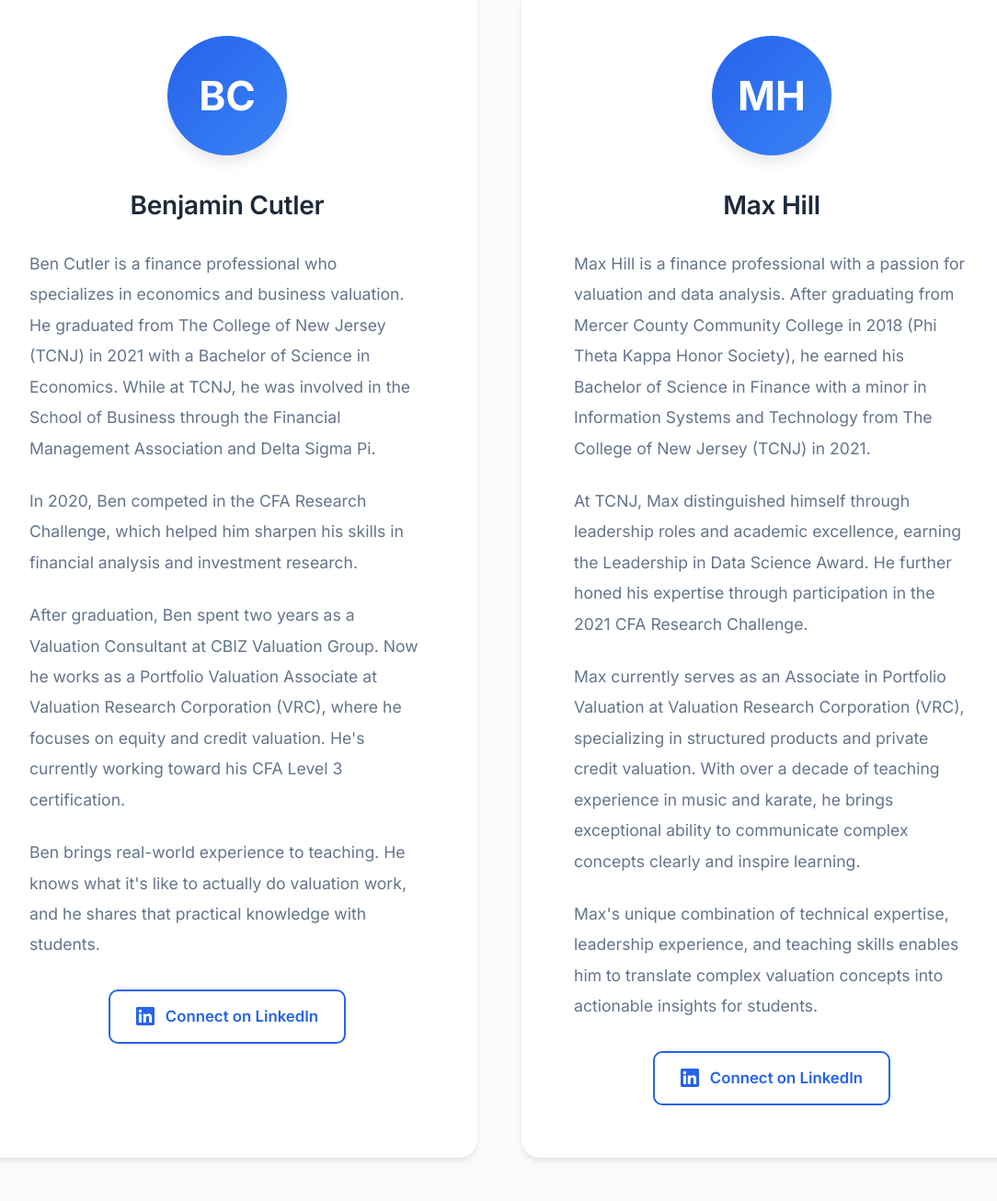
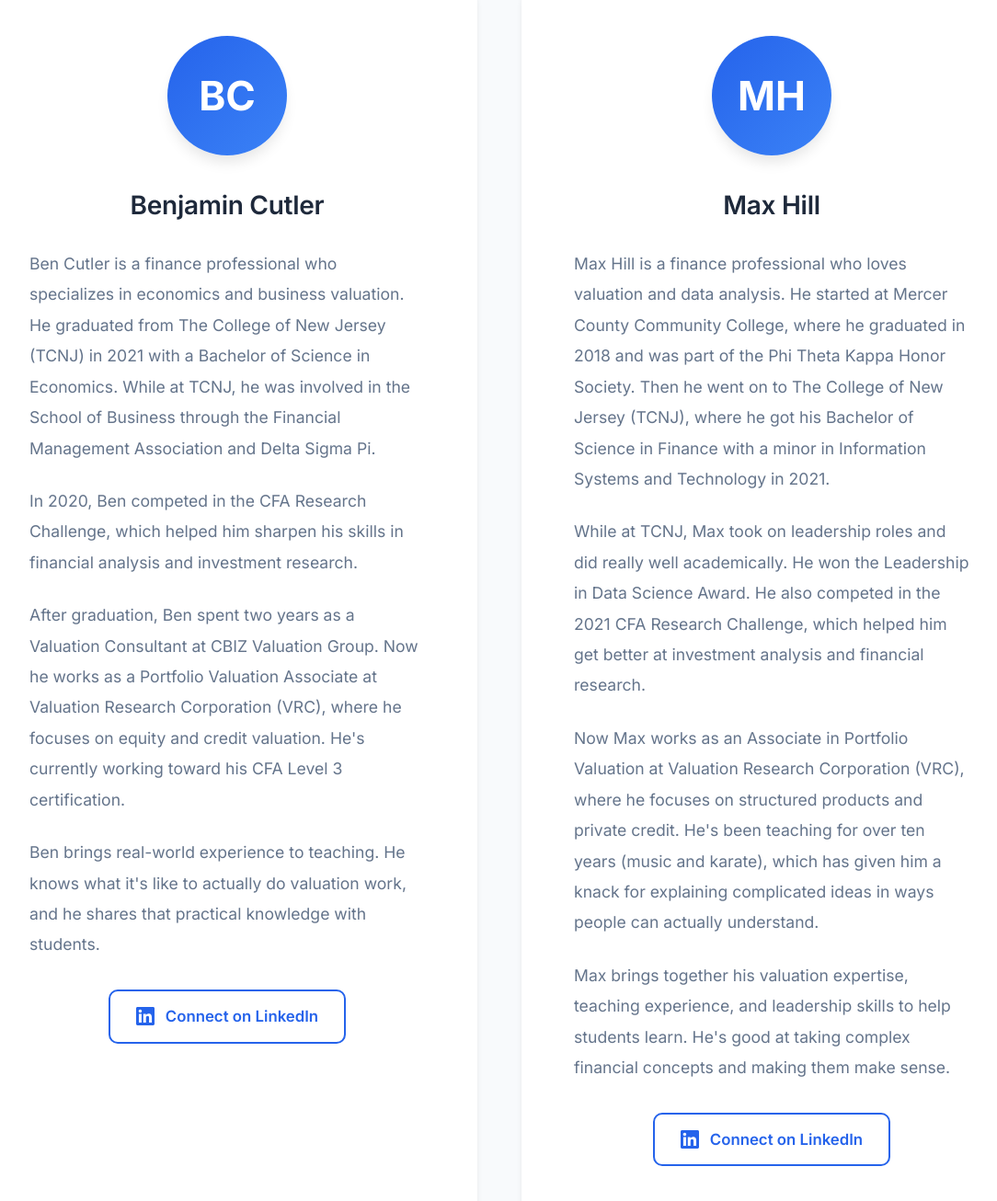
Before and after one commit to samjhill/navigator, a plain HTML site: page index.html in a window 1280 px wide. Shown: the part 5622-6928 px from the top of the page at 92% size, without its empty margins (97-1181 px from the left). Drawn offline with Linux system fonts and the light colour scheme.

Commit message:
Update Max Hill bio to match natural, conversational tone

```diff
--- a/index.html
+++ b/index.html
@@ -324,10 +324,10 @@
                     </div>
                     <h3>Max Hill</h3>
                     <div class="founder-bio">
-                        <p>Max Hill is a finance professional with a passion for valuation and data analysis. After graduating from Mercer County Community College in 2018 (Phi Theta Kappa Honor Society), he earned his Bachelor of Science in Finance with a minor in Information Systems and Technology from The College of New Jersey (TCNJ) in 2021.</p>
-                        <p>At TCNJ, Max distinguished himself through leadership roles and academic excellence, earning the Leadership in Data Science Award. He further honed his expertise through participation in the 2021 CFA Research Challenge.</p>
-                        <p>Max currently serves as an Associate in Portfolio Valuation at Valuation Research Corporation (VRC), specializing in structured products and private credit valuation. With over a decade of teaching experience in music and karate, he brings exceptional ability to communicate complex concepts clearly and inspire learning.</p>
-                        <p>Max's unique combination of technical expertise, leadership experience, and teaching skills enables him to translate complex valuation concepts into actionable insights for students.</p>
+                        <p>Max Hill is a finance professional who loves valuation and data analysis. He started at Mercer County Community College, where he graduated in 2018 and was part of the Phi Theta Kappa Honor Society. Then he went on to The College of New Jersey (TCNJ), where he got his Bachelor of Science in Finance with a minor in Information Systems and Technology in 2021.</p>
+                        <p>While at TCNJ, Max took on leadership roles and did really well academically. He won the Leadership in Data Science Award. He also competed in the 2021 CFA Research Challenge, which helped him get better at investment analysis and financial research.</p>
+                        <p>Now Max works as an Associate in Portfolio Valuation at Valuation Research Corporation (VRC), where he focuses on structured products and private credit. He's been teaching for over ten years (music and karate), which has given him a knack for explaining complicated ideas in ways people can actually understand.</p>
+                        <p>Max brings together his valuation expertise, teaching experience, and leadership skills to help students learn. He's good at taking complex financial concepts and making them make sense.</p>
                     </div>
                     <a href="https://www.linkedin.com/in/maxchill/" target="_blank" class="linkedin-link">
                         <svg width="20" height="20" viewBox="0 0 24 24" fill="currentColor">
```
